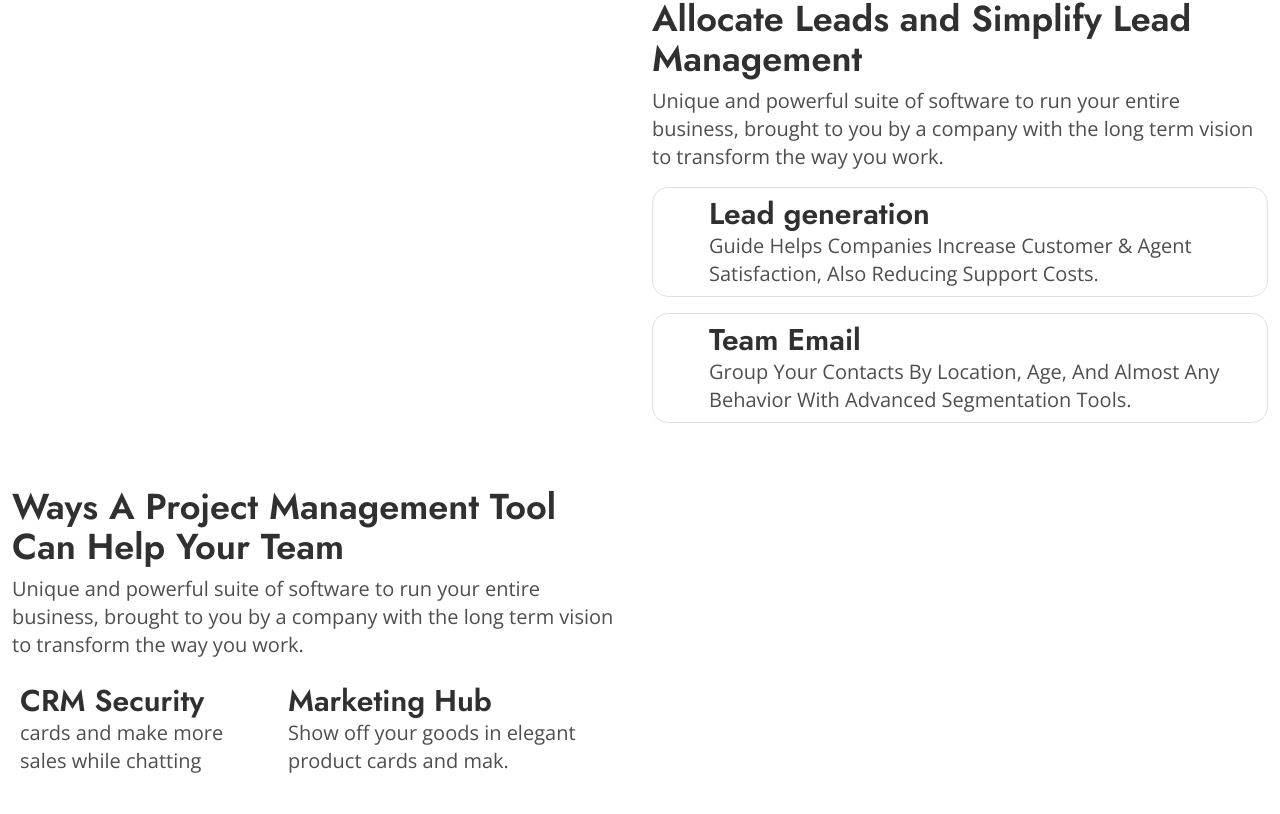
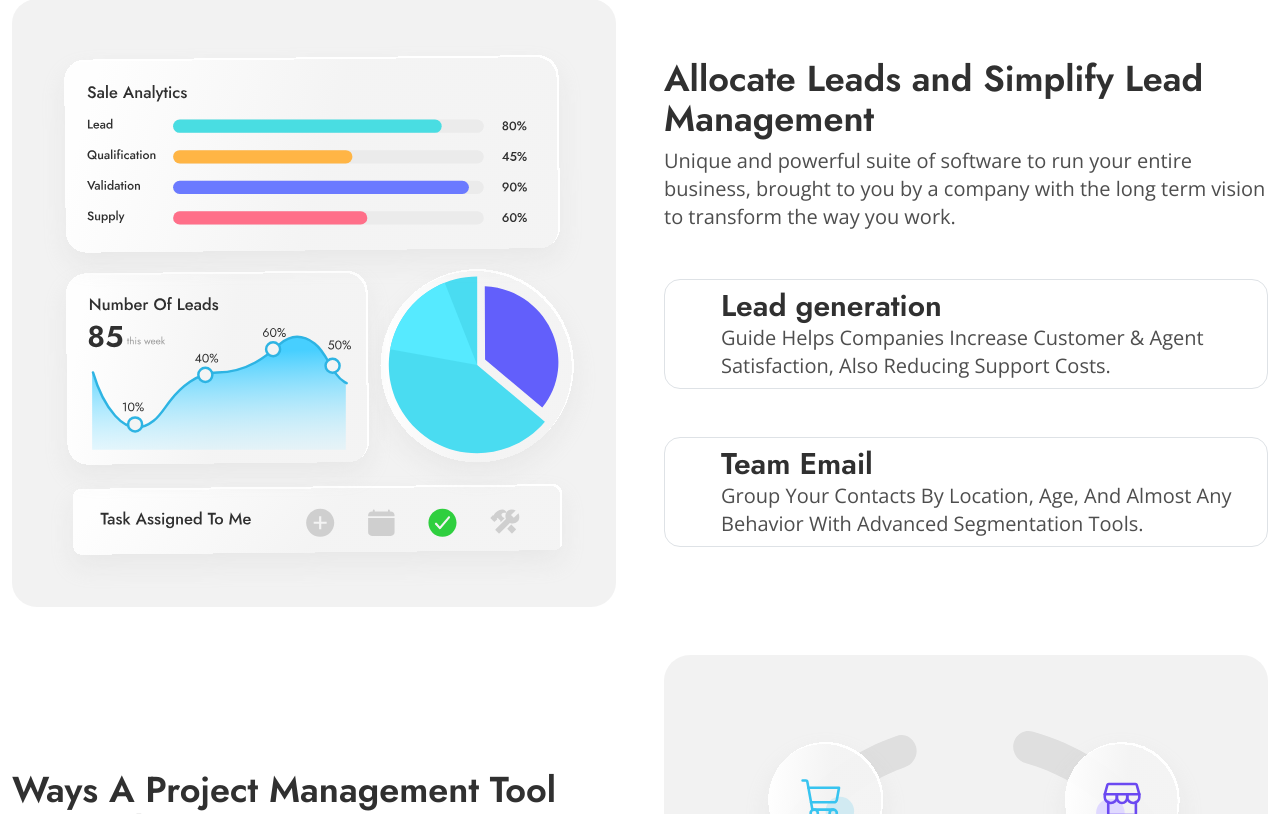
Before and after one commit to dezaina08/saas-webflow-website, a Nuxt app: page / in a window 1280 px wide. Shown: the part 2246-3060 px from the top of the page. Built offline with nearby package versions, Linux system fonts and the light colour scheme.

Commit message:
Update: Lead & Project Img

```diff
--- a/components/Lead.vue
+++ b/components/Lead.vue
@@ -1,20 +1,20 @@
 <template>
     <div class="lead mb-5">
         <div class="container-xxl">
-            <div class="row d-flex flex-md-row p-4 p-md-0 flex-column">
-                <div class="col d-flex">
-
+            <div class="row d-flex flex-md-row p-4 p-md-0 flex-column gap-4">
+                <div class="col d-flex justify-content-center">
+                    <img src="/images/Lead.svg" class="img-fluid" alt="" />
                 </div>
-                <div class="col d-flex flex-column">
+                <div class="col d-flex flex-column justify-content-center">
                     <div class="font-family-jostsemibold primary-color text-3xl text-md-4xl text-center text-md-start mb-2">
                         Allocate Leads and Simplify Lead Management
                     </div>
                     <div
-                        class="font-family-opensansregular secondary-color text-base text-md-xl text-center text-md-start mb-3">
+                        class="font-family-opensansregular secondary-color text-base text-md-xl text-center text-md-start mb-3 mb-md-5">
                         Unique and powerful suite of software to run your entire business, brought to you by a company
                         with the long term vision to transform the way you work.
                     </div>
-                    <div class="rounded-4 border p-2 mb-3">
+                    <div class="rounded-4 border p-2 mb-3 mb-md-5">
                         <div
                             class="font-family-jostsemibold primary-color text-2xl text-md-3xl text-center text-md-start ms-0 ms-md-5">
                             Lead generation
@@ -24,7 +24,7 @@
                             Guide Helps Companies Increase Customer & Agent Satisfaction, Also Reducing Support Costs.
                         </div>
                     </div>
-                    <div class="rounded-4 border p-2 mb-3">
+                    <div class="rounded-4 border p-2">
                         <div
                             class="font-family-jostsemibold primary-color text-2xl text-md-3xl text-center text-md-start ms-0 ms-md-5">
                             Team Email
@@ -47,4 +47,10 @@ export default {
 </script>
 <style lang="scss">
 @import "~/assets/scss/mixins/breakpoints";
+.lead {
+    img {
+
+        min-width: 1%;
+    }
+}
 </style>
--- a/components/Project.vue
+++ b/components/Project.vue
@@ -1,18 +1,18 @@
 <template>
     <div class="project mb-5">
         <div class="container-xxl">
-            <div class="row d-flex flex-md-row p-4 p-md-0 flex-column">
-                <div class="col d-flex flex-column">
+            <div class="row d-flex flex-md-row p-4 p-md-0 flex-column gap-4">
+                <div class="col d-flex flex-column justify-content-center">
                     <div class="font-family-jostsemibold primary-color text-3xl text-md-4xl text-center text-md-start mb-2">
                         Ways A Project Management Tool Can Help Your Team
                     </div>
                     <div
-                        class="font-family-opensansregular secondary-color text-base text-md-xl text-center text-md-start mb-3">
+                        class="font-family-opensansregular secondary-color text-base text-md-xl text-center text-md-start mb-3 mb-md-5">
                         Unique and powerful suite of software to run your entire business, brought to you by a company with
                         the long term vision to transform the way you work.
                     </div>
                     <div class="d-flex flex-md-row flex-column">
-                        <div class="p-2 mb-3">
+                        <div class="p-2 mb-3 mb-md-5">
                             <div
                                 class="font-family-jostsemibold primary-color text-2xl text-md-3xl text-center text-md-start">
                                 CRM Security
@@ -22,7 +22,7 @@
                                 cards and make more sales while chatting
                             </div>
                         </div>
-                        <div class="p-2 mb-3">
+                        <div class="p-2">
                             <div
                                 class="font-family-jostsemibold primary-color text-2xl text-md-3xl text-center text-md-start">
                                 Marketing Hub
@@ -34,8 +34,8 @@
                         </div>
                     </div>
                 </div>
-                <div class="col d-flex">
-
+                <div class="col d-flex justify-content-center">
+                    <img src="/images/Project.svg" class="img-fluid" alt="" />
                 </div>
 
             </div>
```
Also changed, not shown: public/images/Lead.svg, public/images/Project.svg (added).
